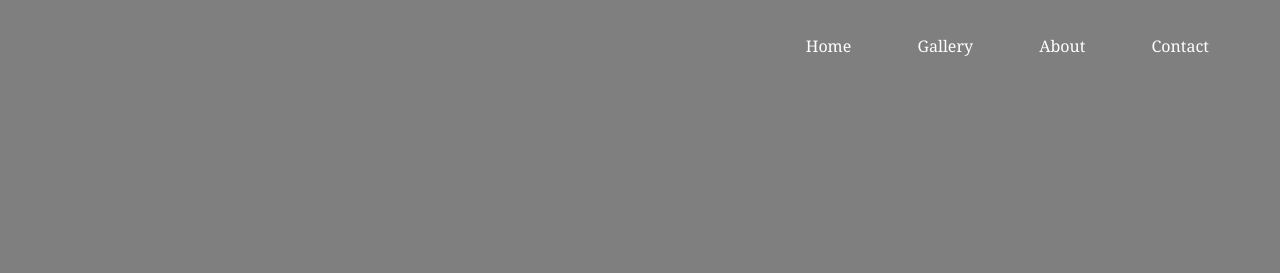
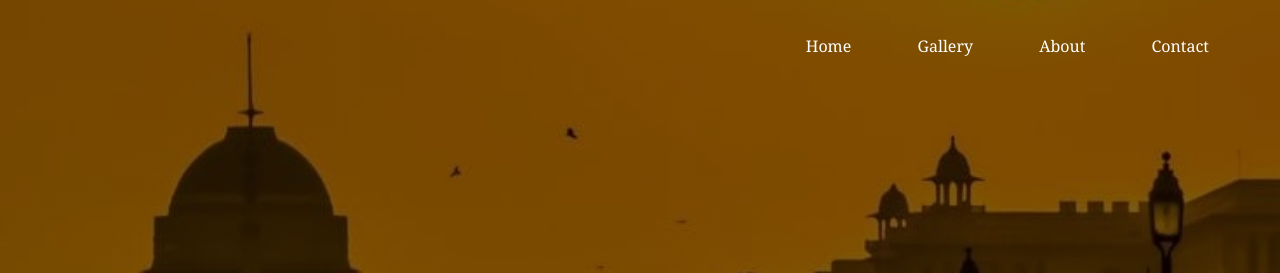
Before and after one commit to itsvamz/Local-Gateway, a plain HTML site: page index.html in a window 1280 px wide. Shown: the top 273 px of the page. Drawn offline with Linux system fonts and the light colour scheme.

Commit message:
Update style.css

```diff
--- a/style.css
+++ b/style.css
@@ -5,7 +5,7 @@
 }
 
 header {
-    background: linear-gradient(rgba(0, 0, 0, 0.5), rgba(0, 0, 0, 0.5)), url(/Images/bg.jpg);
+    background: linear-gradient(rgba(0, 0, 0, 0.5), rgba(0, 0, 0, 0.5)), url(/bg.jpg);
     height: 100vh;
     background-size: cover;
     background-position: center;
```
